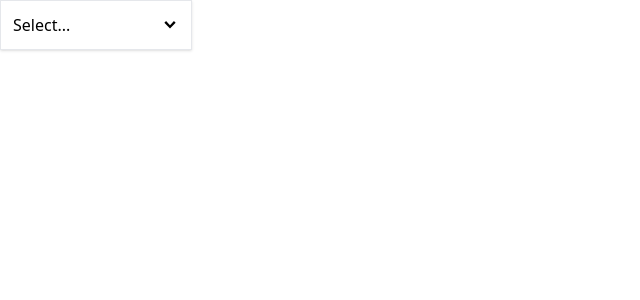
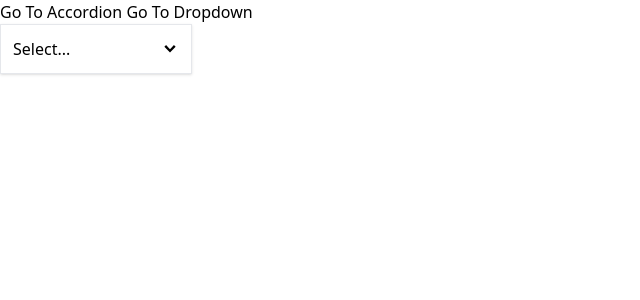
Before and after one commit to ueharaneal/function-react-nav-bar, a React (Create React App) app: page /dropdown in a window 1280 px wide. Shown: the top 300 px of the page, without its empty margins (0-640 px from the left). Built offline with nearby package versions, Linux system fonts and the light colour scheme.

Commit message:
Added Route Components

```diff
--- a/src/App.js
+++ b/src/App.js
@@ -1,31 +1,20 @@
-import { useState, useEffect  } from 'react'
-import Dropdown from './components/Dropdown'
-
-function App() {
-  const [selected, setSelected] = useState(null);
-
-
-  const handleSelect = (option)=>{
-    setSelected(option)
-  }
-
-  const options = [
-    {
-        label:"Red",
-        value:'red'
-    },
-    {
-        label:'Blue',
-        value:'blue'
-    },
-    {
-        label:'Green',
-        value:'green'
-    }
-]
+import Link from "./components/Link"
+import Route from "./components/Route"
+import AccordionPage from './pages/AccordionPage'
+import DropdownPage from "./pages/DropdownPage"
+function App (){
   return(
     <div>
-      <Dropdown options ={options} value={selected} onChange={handleSelect} />
+      <Link to="/accordion">Go To Accordion</Link>
+      <Link to="/dropdown">Go To Dropdown</Link>
+      <div>
+        <Route path="/accordion">
+          <AccordionPage/>
+        </Route>
+        <Route path="/dropdown">
+          <DropdownPage/>
+        </Route>
+      </div>
     </div>
   )
 }
--- a/src/components/Dropdown.js
+++ b/src/components/Dropdown.js
@@ -7,7 +7,7 @@ function Dropdown({ options, value, onChange }) {
 
   useEffect(()=>{
     const handler =(event)=>{
-        if(!divEl){
+        if(!divEl.current){
             return;
         }
         if(!divEl.current.contains(event.target)){
--- /dev/null
+++ b/src/components/Link.js
@@ -0,0 +1,17 @@
+import { useContext } from 'react'
+import NavigationContext from '../context/navigation'
+function Link({to, children}){
+    const {navigate } = useContext(NavigationContext)
+    const handleClick = (event)=>{
+        event.preventDefault();
+        console.log(to)
+        navigate(to);
+
+    }
+
+    return(
+        <a onClick={handleClick}> {children}</a>
+    )
+}
+
+export default Link;
--- /dev/null
+++ b/src/components/Route.js
@@ -0,0 +1,12 @@
+import { useContext } from 'react';
+import NavigationContext from '../context/navigation';
+
+function Route({ path, children}){
+    const { currentPath } = useContext(NavigationContext);
+    if( currentPath === path){
+        return children
+    }
+    return null;
+}
+
+export default Route;
--- /dev/null
+++ b/src/context/navigation.js
@@ -0,0 +1,32 @@
+
+import { createContext, useState, useEffect } from 'react'
+
+const NavigationContext = createContext();
+
+function NavigationProvider({children}){
+    const [currentPath, setCurrentPath] = useState(window.location.pathname)
+
+    useEffect(()=>{
+         const handler =()=>{
+            setCurrentPath(window.location.pathname)
+         }
+         window.addEventListener("popstate", handler)
+        return() =>{
+            window.removeEventListener("popstate", handler)
+        }
+    },[])
+
+    const navigate =(to)=>{
+        window.history.pushState({},'', to);
+        setCurrentPath(to);
+    }
+    return(
+        <NavigationContext.Provider value={{currentPath, navigate}}>
+            {children}
+        </NavigationContext.Provider>
+    )
+
+}
+
+export {NavigationProvider}
+export default NavigationContext;
--- a/src/index.js
+++ b/src/index.js
@@ -2,9 +2,13 @@ import "./index.css"
 import React from 'react';
 import ReactDOM from 'react-dom/client'
 import App from './App';
-
+import {NavigationProvider} from './context/navigation'
 
 const el = document.getElementById('root');
 const root = ReactDOM.createRoot(el);
 
-root.render(<App/>)
+root.render(
+   <NavigationProvider>
+        <App/>
+   </NavigationProvider>
+)
--- /dev/null
+++ b/src/pages/DropdownPage.js
@@ -0,0 +1,33 @@
+import { useState, useEffect  } from 'react'
+import Dropdown from '../components/Dropdown'
+
+function DropdownPage() {
+  const [selected, setSelected] = useState(null);
+
+
+  const handleSelect = (option)=>{
+    setSelected(option)
+  }
+
+  const options = [
+    {
+        label:"Red",
+        value:'red'
+    },
+    {
+        label:'Blue',
+        value:'blue'
+    },
+    {
+        label:'Green',
+        value:'green'
+    }
+]
+  return(
+    <div>
+      <Dropdown options ={options} value={selected} onChange={handleSelect} />
+    </div>
+  )
+}
+
+export default DropdownPage;
```
